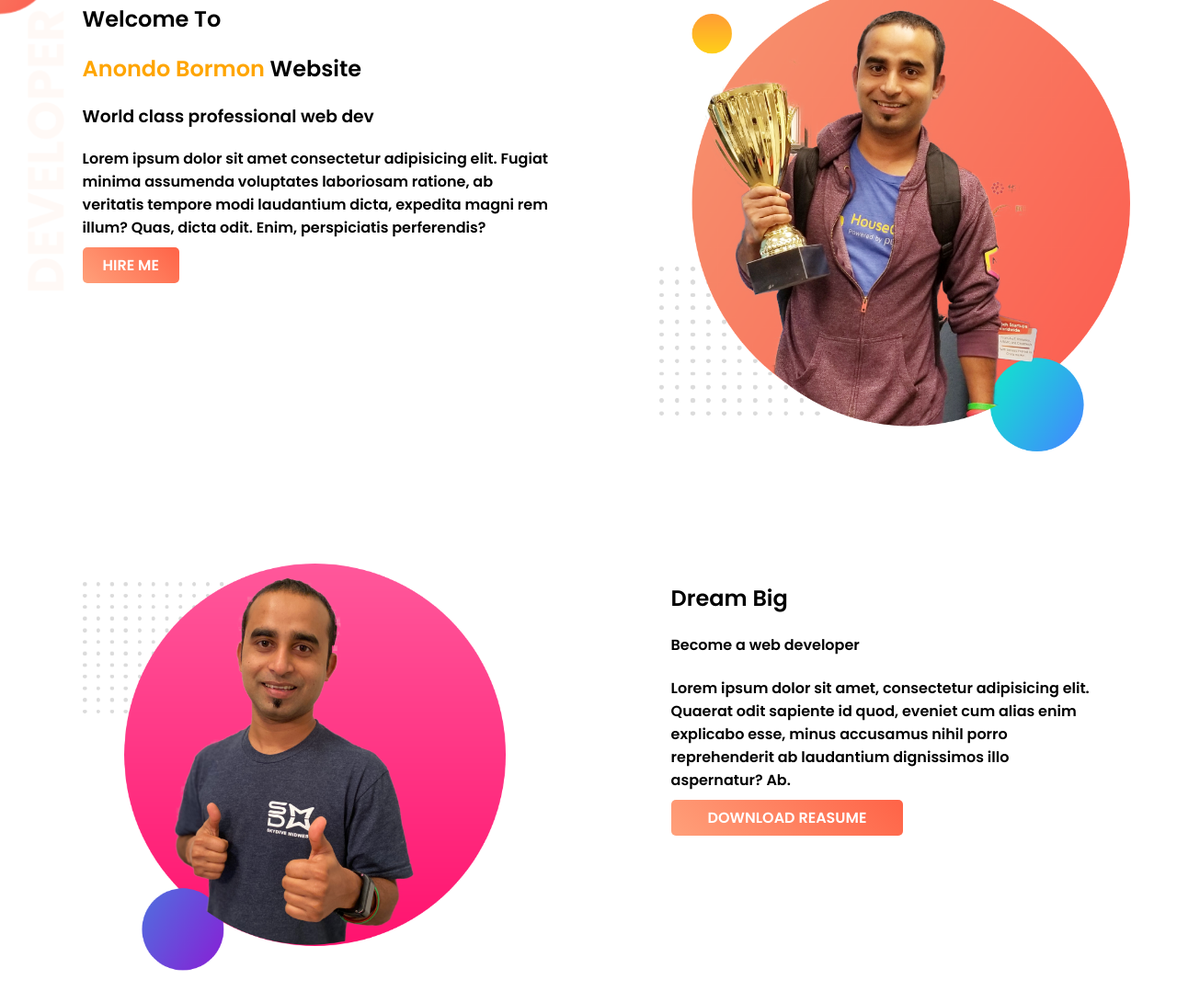
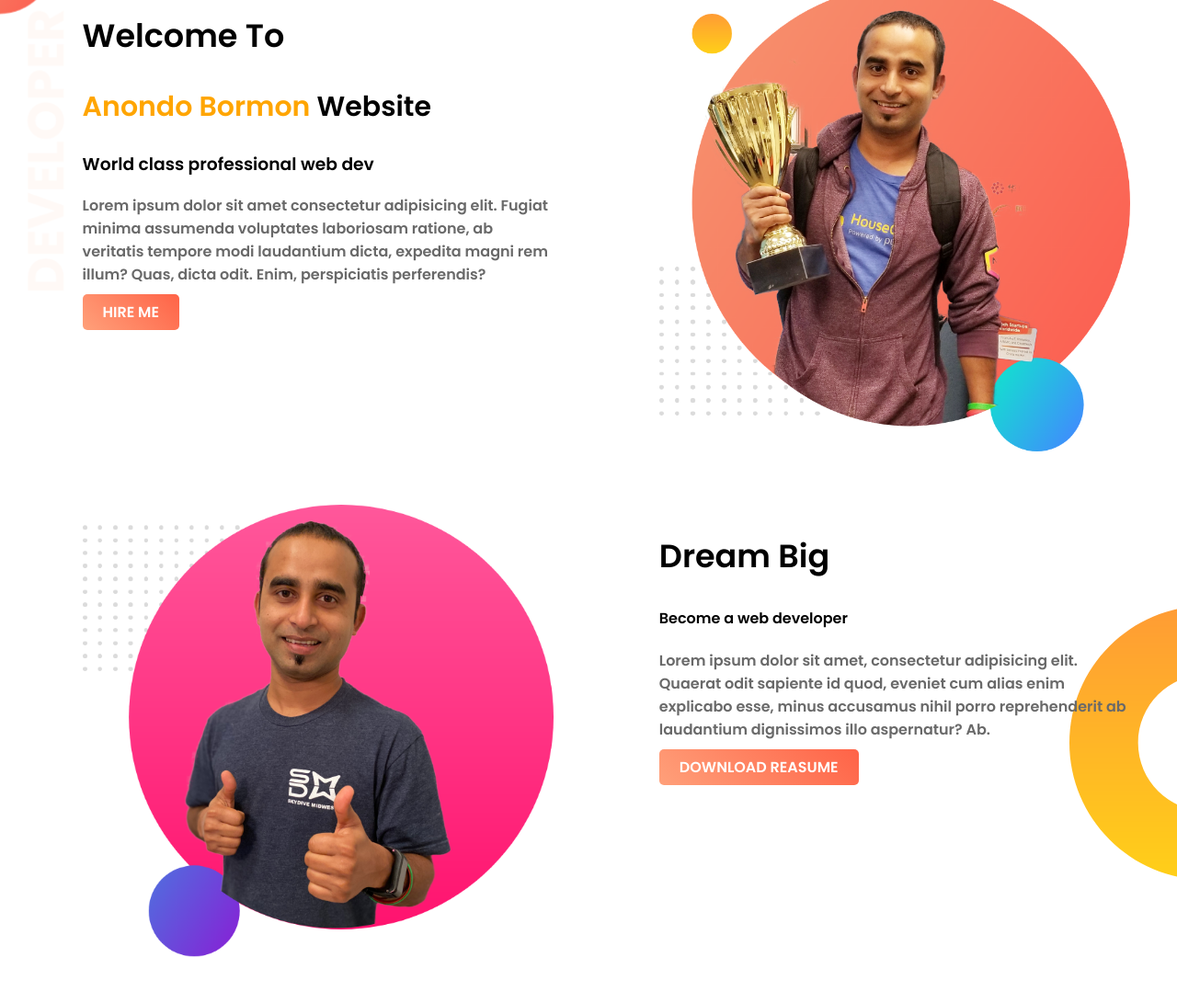
Before and after one commit to anondobormon/Web-portfolio, a plain HTML site: page index.html in a window 1280 px wide. Shown: the part 43-1134 px from the top of the page at 92% size. Drawn offline with Linux system fonts and the light colour scheme; a web font is replaced by a local one.

Commit message:
this is the file

```diff
--- a/index.html
+++ b/index.html
@@ -13,7 +13,7 @@
     <section class="top-banner">
         <div class="half-width">
             <h1>Welcome To</h1>
-            <h1><span class="name-hilight">Anondo Bormon</span> Website</h1>
+            <h2><span class="name-hilight">Anondo Bormon</span> Website</h2>
             <h3>World class professional web dev</h3>
             <p>Lorem ipsum dolor sit amet consectetur adipisicing elit. Fugiat minima assumenda voluptates laboriosam ratione, ab veritatis tempore modi laudantium dicta, expedita magni rem illum? Quas, dicta odit. Enim, perspiciatis perferendis?</p>
             <a class="button" target="_blank" href="https://www.google.com/?hl=bn">HIRE ME</a>
@@ -26,15 +26,15 @@
 
 
 
-    <section class="left-banner">
-        <div class="last-section">
+    <section class="banner-right">
+        <div class="half-width">
             <img src="/images/jhankar2.png" alt="">
         </div>
-        <div class="last-section">
+        <div class="half-width">
             <h1>Dream Big</h1>
             <h4>Become a web developer</h4>
             <p>Lorem ipsum dolor sit amet, consectetur adipisicing elit. Quaerat odit sapiente id quod, eveniet cum alias enim explicabo esse, minus accusamus nihil porro reprehenderit ab laudantium dignissimos illo aspernatur? Ab.</p>
-            <a class="reasume-button" target="-blank" href="https://www.google.com/?hl=bn">DOWNLOAD REASUME</a>
+            <a class="button" target="-blank" href="https://www.google.com/?hl=bn">DOWNLOAD REASUME</a>
         </div>
     </section>
 
--- a/style.css
+++ b/style.css
@@ -2,6 +2,18 @@ body{
     font-family: 'Pirata One', cursive;
     font-family: 'Poppins', sans-serif;
     margin: 0;
+
+
+}
+
+h1{
+    font-size: 35px;
+}
+h2{
+    font-size: 30px;
+}
+p{
+    color: dimgray;
 
 }
 .name-hilight{
@@ -16,7 +28,7 @@ body{
 .half-width img{
     width: 100%;
 }
-.top-banner{
+section{
     height: 500px;
 }
 .top-banner{
@@ -31,33 +43,8 @@ body{
     font-weight: 700;
     color: white;
 }
-
-
-/* bottom section */
-
-
-.last-section{
-    width: 36%;
-    margin: 5%;
-    padding: 2%;
-    float: left;
+.banner-right{
+    background-image: url(images/dream-bg.png);
+    background-repeat: no-repeat;
+    background-position: bottom right;
 }
-img{
-    width: 100%;
-}
-.banner-right{
-    height: 500px;
-}
-.banner-right{
-    background-image: url(/images/dream-bg.png);
-    background-repeat: no-repeat;
-}
-
-.reasume-button{
-    text-decoration: none;
-    background-image: linear-gradient(45deg, lightsalmon, tomato);
-    padding: 8px 40px;
-    border-radius: 5px;
-    font-weight: 700;
-    color: white;
-}
```
